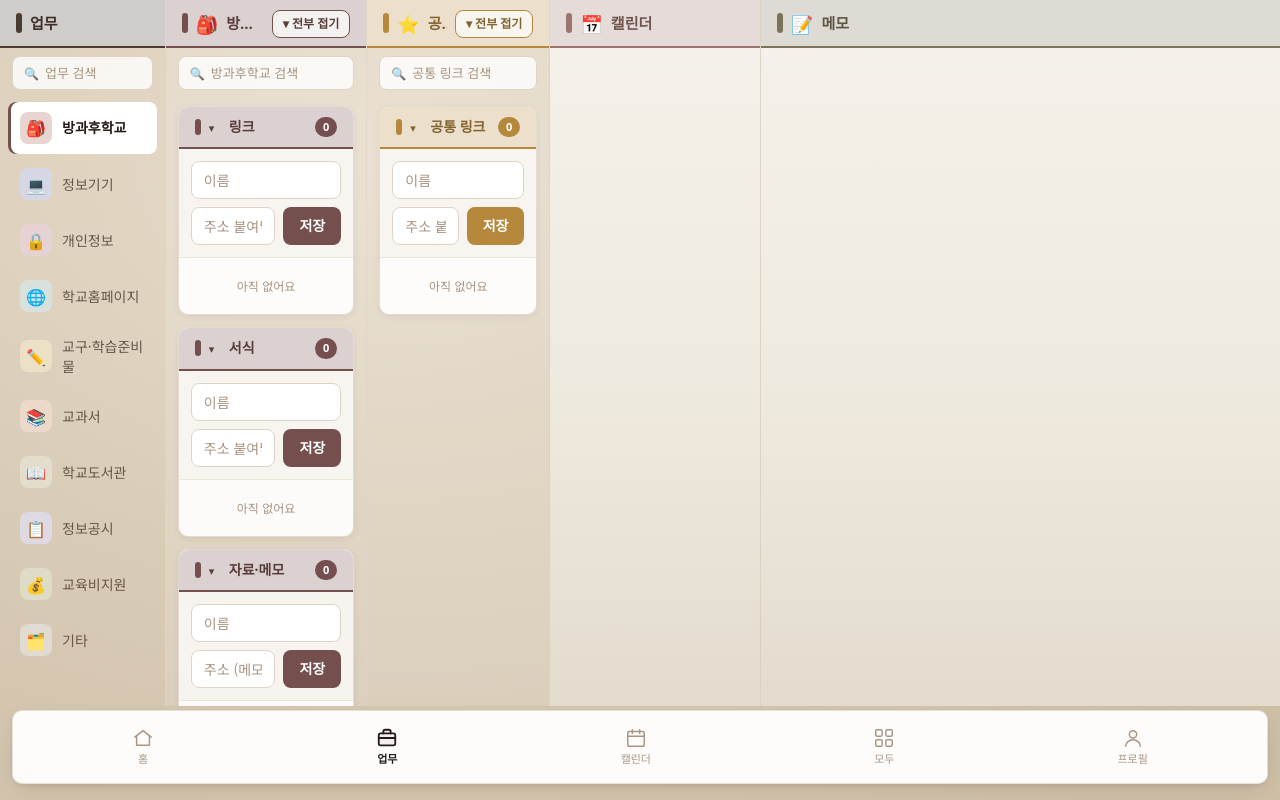
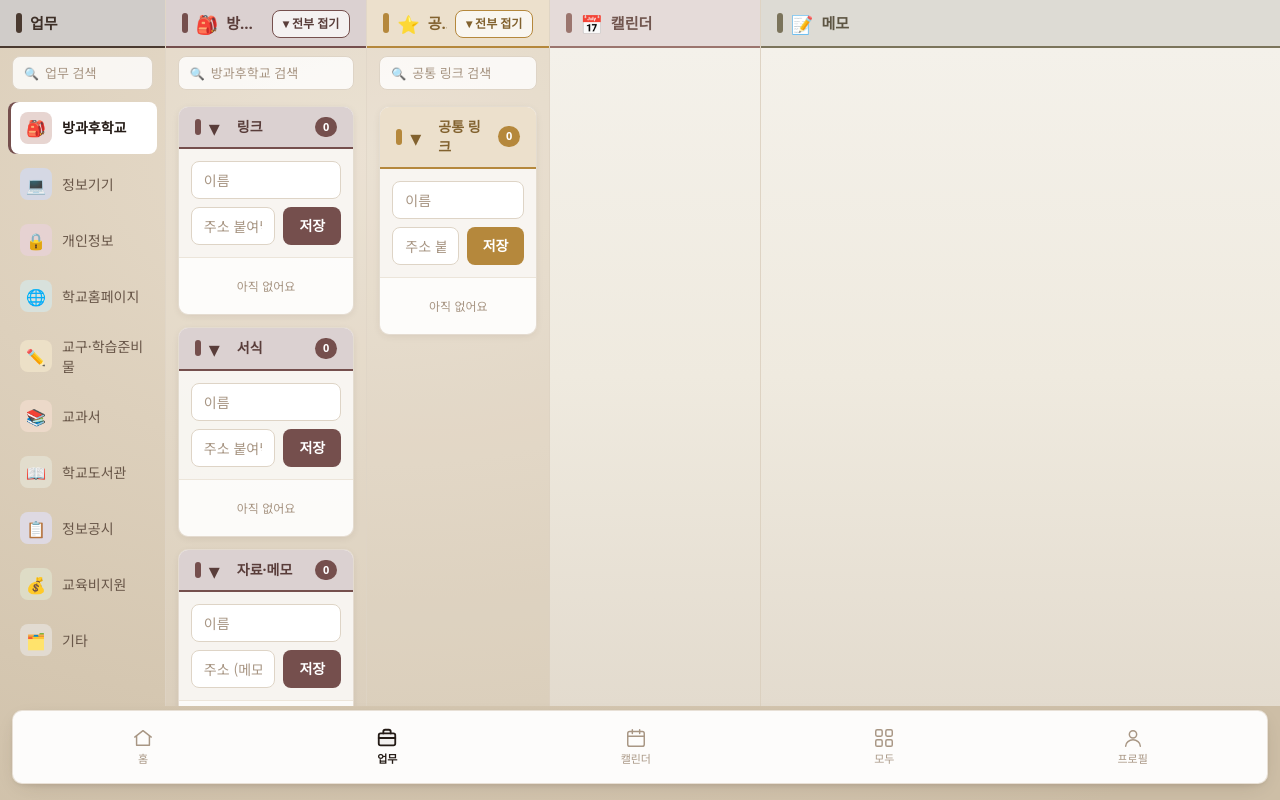
Before and after one commit to joohj0519-blip/spero-spera-memo, a React (Vite) app: page /dashboard in a window 1280 px wide. Built offline with nearby package versions, Linux system fonts and the light colour scheme; a web font is replaced by a local one.

Commit message:
style: 그룹 접기 삼각형 11px -> 22px (2배)

```diff
--- a/src/pages/Dashboard.tsx
+++ b/src/pages/Dashboard.tsx
@@ -325,7 +325,8 @@ function Section({
         style={{ background: headTint(accent), borderBottomColor: accent }}
       >
         <span className="w-1.5 h-4 rounded-full shrink-0" style={{ background: accent }} />
-        <span className="text-[11px] w-3 shrink-0" style={{ color: headText(accent) }} aria-hidden>
+        {/* 접기 표시 삼각형 — 11px 는 너무 작다는 의견 반영해 22px(2배)로 키움 */}
+        <span className="text-[22px] leading-none w-5 shrink-0 -mt-0.5" style={{ color: headText(accent) }} aria-hidden>
           {folded ? '▸' : '▾'}
         </span>
         <span className="font-bold text-sm" style={{ color: headText(accent) }}>{label}</span>
```
